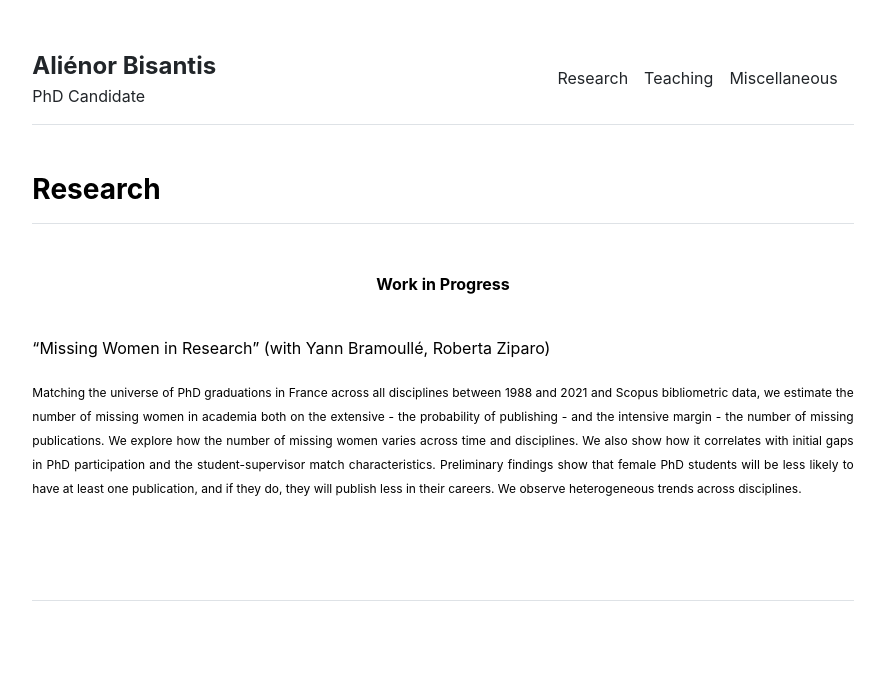
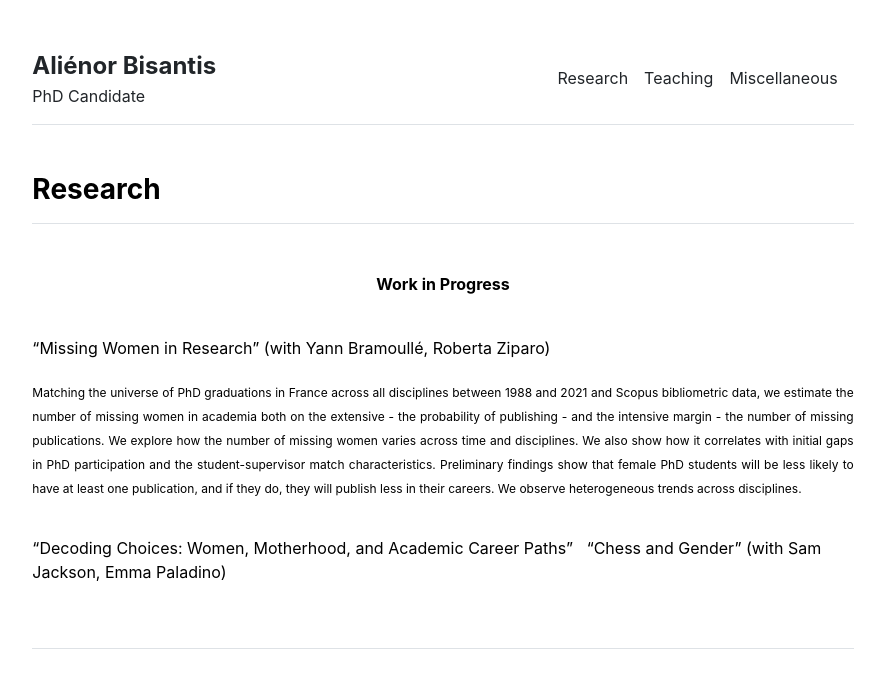
Before and after one commit to alienorbisantis/alienorbisantis.github.io, a Jekyll site: the page built from Research/Research.md, in a window 1280 px wide. Shown: the top 688 px of the page, without its empty margins (197-1082 px from the left). Built offline with Jekyll 4.4.1, drawn with Linux system fonts in a browser that asks for light colours.

Commit message:
Update Research.md

```diff
--- a/Research/Research.md
+++ b/Research/Research.md
@@ -16,3 +16,7 @@ urlcolor: green
 We explore how the number of missing women varies across time and disciplines. We also show how it correlates with initial gaps in PhD participation and the student-supervisor match characteristics. Preliminary findings show that female PhD students will be less likely to have at least one publication, and if they do, they will publish less in their careers. We observe heterogeneous trends across disciplines. </sub>
 </p>
 &nbsp;
+"Decoding Choices: Women, Motherhood, and Academic Career Paths"
+&nbsp;
+"Chess and Gender" (with Sam Jackson, Emma Paladino)
+&nbsp;
```
